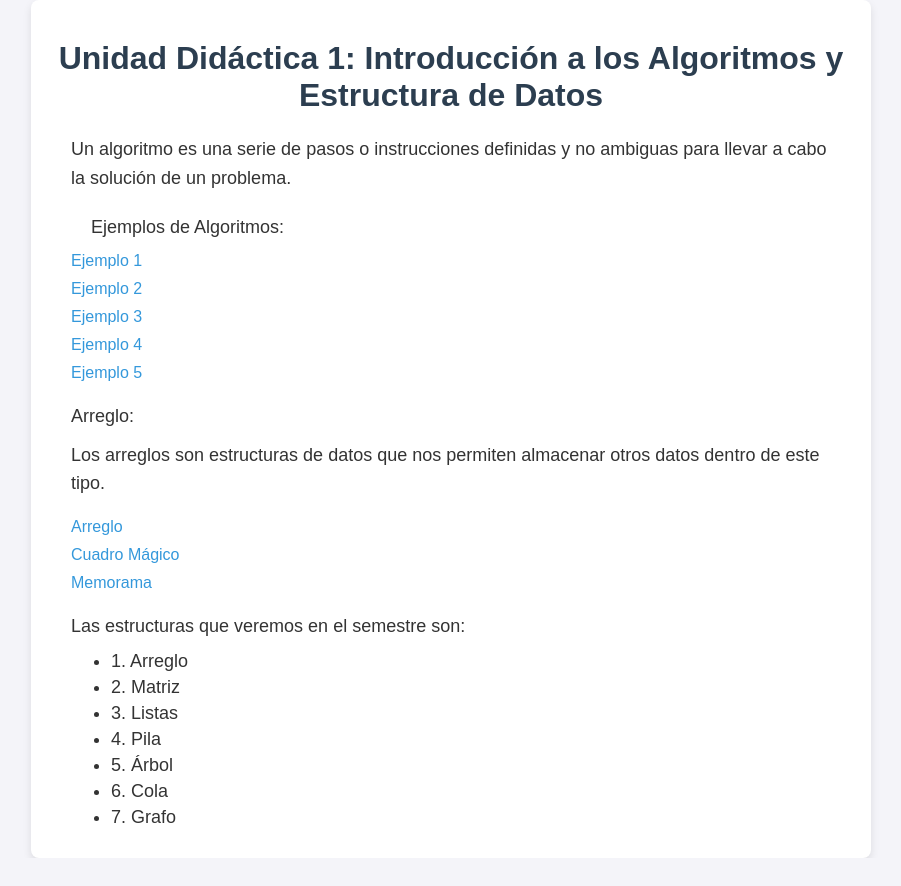
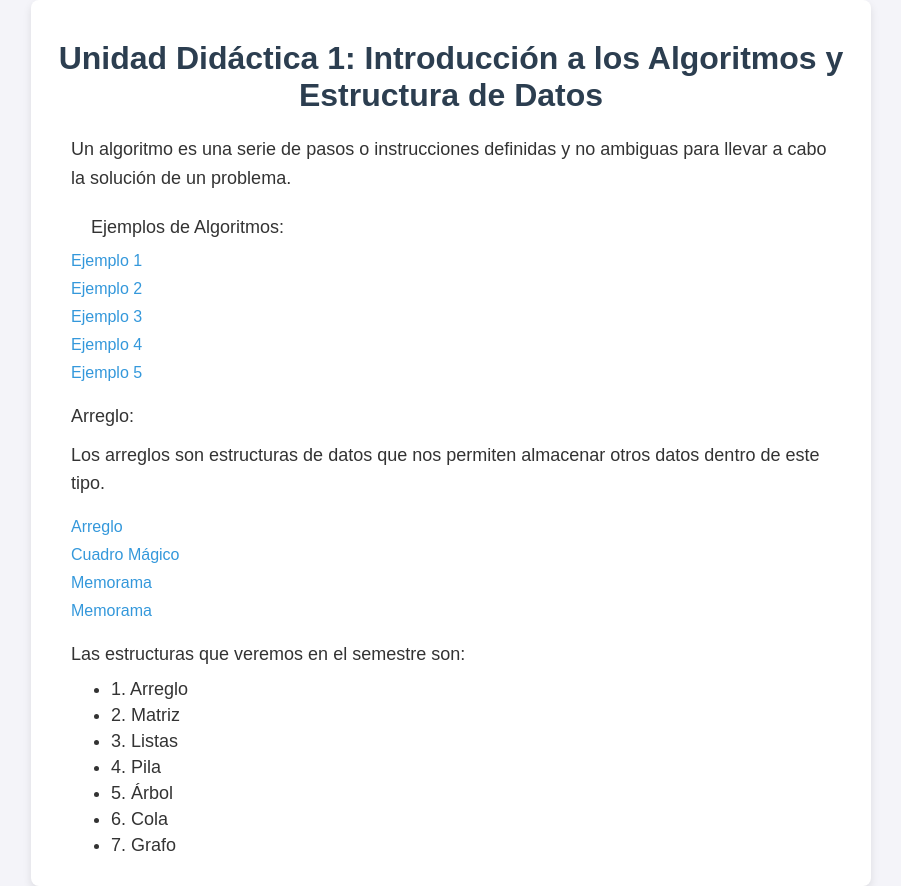
Before and after one commit to DaRonin13/daronin13.github.io, a plain HTML site: page index.html in a window 1280 px wide. Shown: the whole page, without its empty margins (189-1090 px from the left). Before the commit the page ends 858 px from the top, so only its background shows below. Drawn offline with Linux system fonts and the light colour scheme.

Commit message:
Update index.html

```diff
--- a/index.html
+++ b/index.html
@@ -76,6 +76,8 @@
             <a href="Arreglo.html">Arreglo</a>
             <a href="CuadradoMagico.html">Cuadro Mágico</a>
             <a href="Memorama.html">Memorama</a>
+            <a href="tictactoe.html">Memorama</a>
+
         </div>
 
         <p>Las estructuras que veremos en el semestre son:</p>
```
